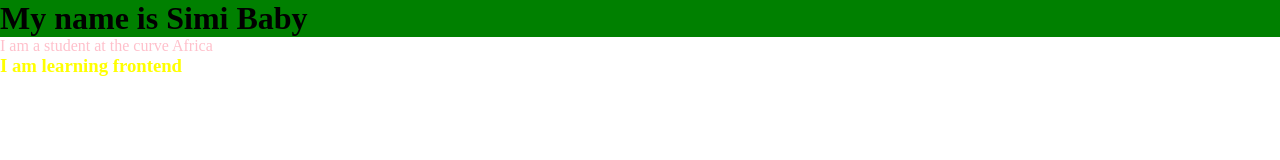
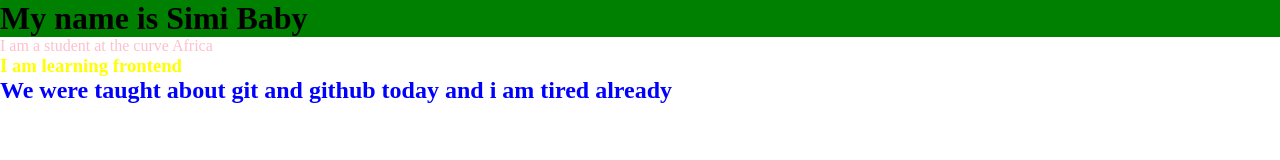
Before and after one commit to simisola-tech/third-class, a website: page index.html in a window 1280 px wide. Drawn offline with Linux system fonts and the light colour scheme.

Commit message:
I added h2 tag

```diff
--- a/index.css
+++ b/index.css
@@ -12,3 +12,6 @@ h3{
 p{
     color: pink;
 }
+h2{
+    color: blue;
+}
--- a/index.html
+++ b/index.html
@@ -10,5 +10,8 @@
     <h1>My name is Simi Baby</h1>
     <p>I am a student at the curve Africa</p>
     <h3>I am learning frontend</h3>
+    <h2>We were taught about git and github today and i am tired already</h2>
+
+
 </body>
 </html>
```
